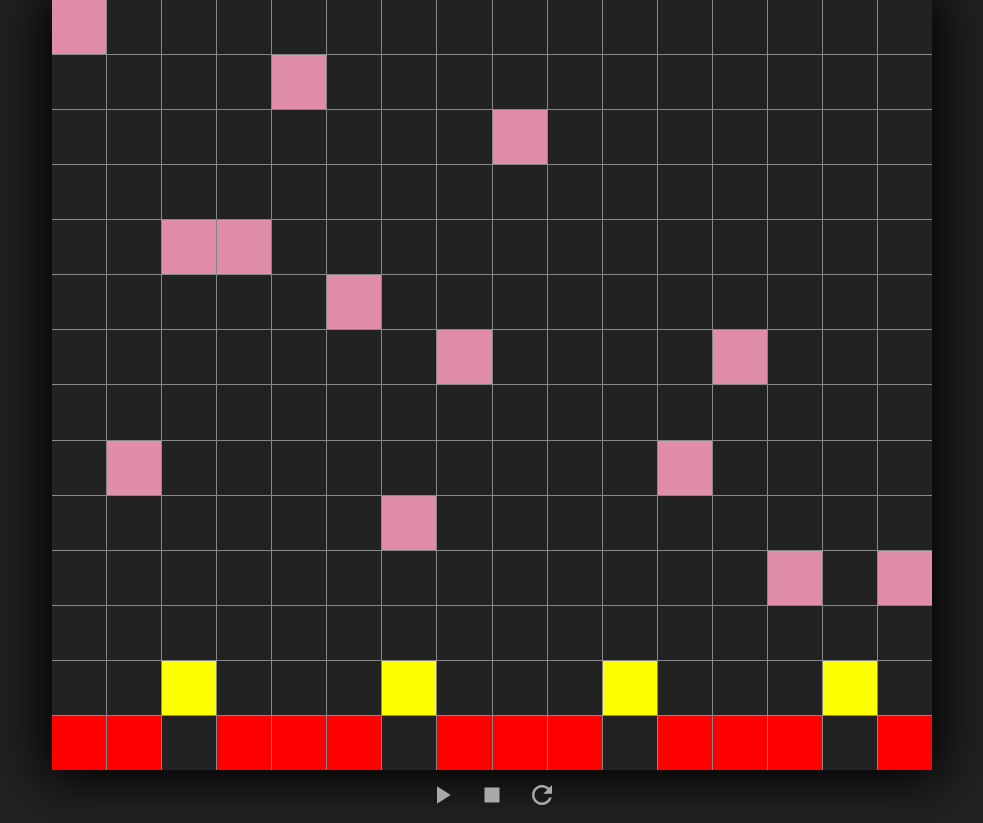
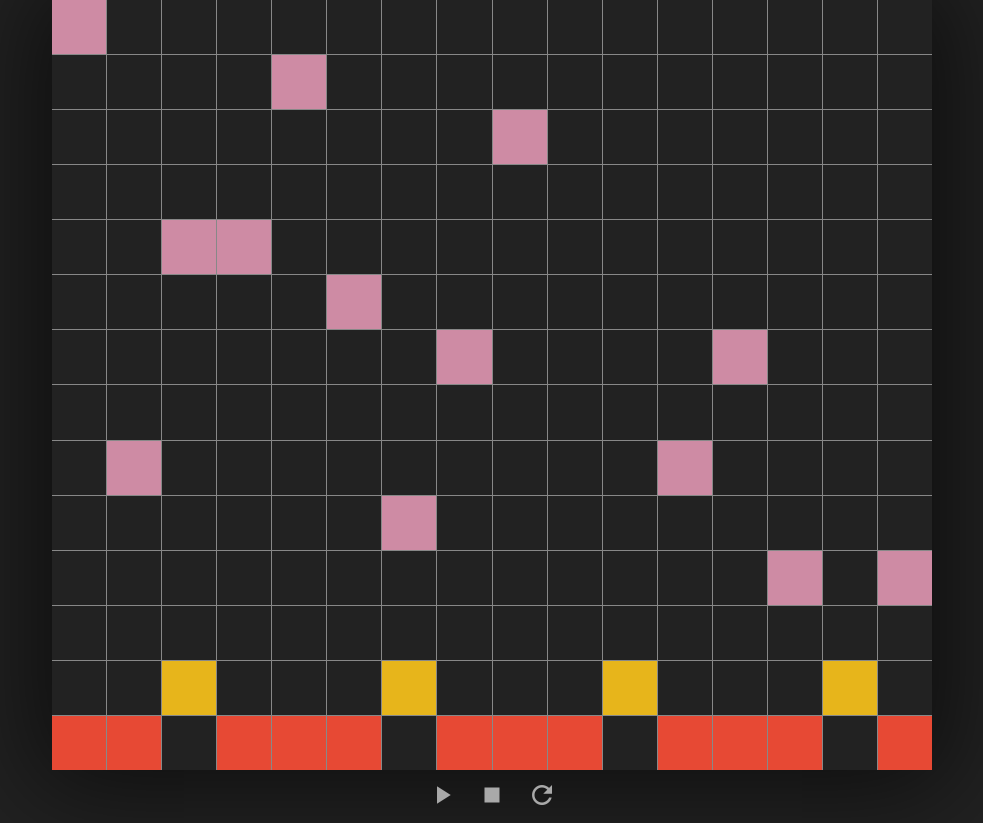
Before and after one commit to jargharg/sequencer, a Vue app: page / in a window 1280 px wide. Shown: the whole page, without its empty margins (148-1131 px from the left). Built offline with nearby package versions, Linux system fonts and the light colour scheme.

Commit message:
feat: add styling tweaks to sequencer steps

```diff
--- a/src/components/Sequence.vue
+++ b/src/components/Sequence.vue
@@ -1,22 +1,21 @@
 <template>
-	<ul class="sequence">
+	<ul :class="['sequence', { [`sequence--${stepColor}`]: stepColor }]">
 		<li
-			v-for="(stepValue, stepIndex) in sequence"
-			:key="`step-${sequenceKey}-${stepIndex}`"
+			v-for="(isStepSelected, stepIndex) in sequence"
+			:key="`step-${sequenceId}-${stepIndex}`"
 		>
 			<input
 				class="sequence__checkbox"
 				type="checkbox"
-				:id="`stepInput-${sequenceKey}-${stepIndex}`"
+				:id="`stepInput-${sequenceId}-${stepIndex}`"
 				v-model="sequence[stepIndex]"
 			/>
 			<label
-				:for="`stepInput-${sequenceKey}-${stepIndex}`"
+				:for="`stepInput-${sequenceId}-${stepIndex}`"
 				:class="[
 					'sequence__step',
-					{ [`sequence__step--${stepColor}`]: stepColor },
-					{ 'sequence__step--selected': stepValue },
-					{ 'sequence__step--active': stepIndex === activeStep },
+					{ 'sequence__step--selected': isStepSelected },
+					{ 'sequence__step--active': activeStep === stepIndex },
 				]"
 			>
 			</label>
@@ -37,11 +36,10 @@ export default {
 			type: String,
 			default: null,
 		},
+		sequenceId: {
+			type: [Number, String],
+			default: Math.random(),
 		},
-	data() {
-		return {
-			sequenceKey: Math.floor(Math.random() * 99999999),
-		};
 	},
 	computed: {
 		...mapState(['activeStep']),
@@ -51,6 +49,8 @@ export default {
 
 <style lang="scss" scoped>
 .sequence {
+	--background-color: #e08dac;
+
 	display: grid;
 	gap: 1px;
 	grid-template-columns: repeat(16, 1fr);
@@ -67,49 +67,56 @@ export default {
 		width: 100%;
 	}
 
-	&__checkbox {
-		position: absolute;
-		width: 0;
-
-		&:checked + .sequence__step {
-			background: #e08dac;
-
 	&--yellow {
-				background: yellow;
+		--background-color: #ffc100;
 	}
 
 	&--red {
-				background: red;
+		--background-color: #ff3a20;
 	}
-		}
+
+	&__checkbox {
+		opacity: 0;
+		position: absolute;
+		width: 0;
 	}
 
 	&__step {
-		// border-radius: 50%;
+		$root: &;
 		background: #222;
 		cursor: pointer;
 		display: block;
 		outline: none;
 		padding-bottom: 100%;
-		// transition: 1.5s opacity;
+		position: relative;
 		width: 100%;
+
+		&--selected {
+			background: var(--background-color);
+			opacity: 0.8;
 			position: relative;
+			transition: opacity 0.5s;
 
-		span {
+			&::after {
+				background: var(--background-color);
+				box-shadow: 0 0 20px 2px var(--background-color);
+				content: '';
+				height: 100%;
+				opacity: 0;
 				position: absolute;
-			color: white;
-			opacity: 0.5;
-			pointer-events: none;
+				transition: opacity 0.5s;
 				width: 100%;
-			height: 100%;
-			display: flex;
-			justify-content: center;
-			align-items: center;
+			}
 		}
 
 		&--active {
-			opacity: 0.5;
-			// transition: 0.1s opacity;
+			opacity: 0.8;
+
+			&#{$root}--selected,
+			&#{$root}--selected::after {
+				opacity: 1;
+				transition: opacity 0.05s;
+			}
 		}
 	}
 }
--- a/src/components/Sequencer.vue
+++ b/src/components/Sequencer.vue
@@ -1,13 +1,21 @@
 <template>
 	<ul class="sequencer">
-		<li v-for="({ sequence }, sequenceIndex) in sequences.tuned" :key="sequenceIndex">
-			<Sequence :sequence="sequence" />
+		<li v-for="({ sequence }, index) in sequences.tuned" :key="index">
+			<Sequence v-bind="{ sequence, sequenceId: index }" />
 		</li>
 		<li>
-			<Sequence :sequence="sequences.drums.snare.sequence" step-color="yellow" />
+			<Sequence
+				sequence-id="snare"
+				step-color="yellow"
+				:sequence="sequences.drums.snare.sequence"
+			/>
 		</li>
 		<li>
-			<Sequence :sequence="sequences.drums.kick.sequence" step-color="red" />
+			<Sequence
+				sequence-id="kick"
+				step-color="red"
+				:sequence="sequences.drums.kick.sequence"
+			/>
 		</li>
 	</ul>
 </template>
@@ -37,7 +45,7 @@ export default {
 .sequencer {
 	align-items: stretch;
 	background: #888;
-	box-shadow: 0 0 50px 10px #000;
+	box-shadow: 0 0 100px 20px #0009;
 	display: flex;
 	flex-direction: column;
 	gap: 1px;
```
Lines whose indentation alone changed are shown as unchanged.
